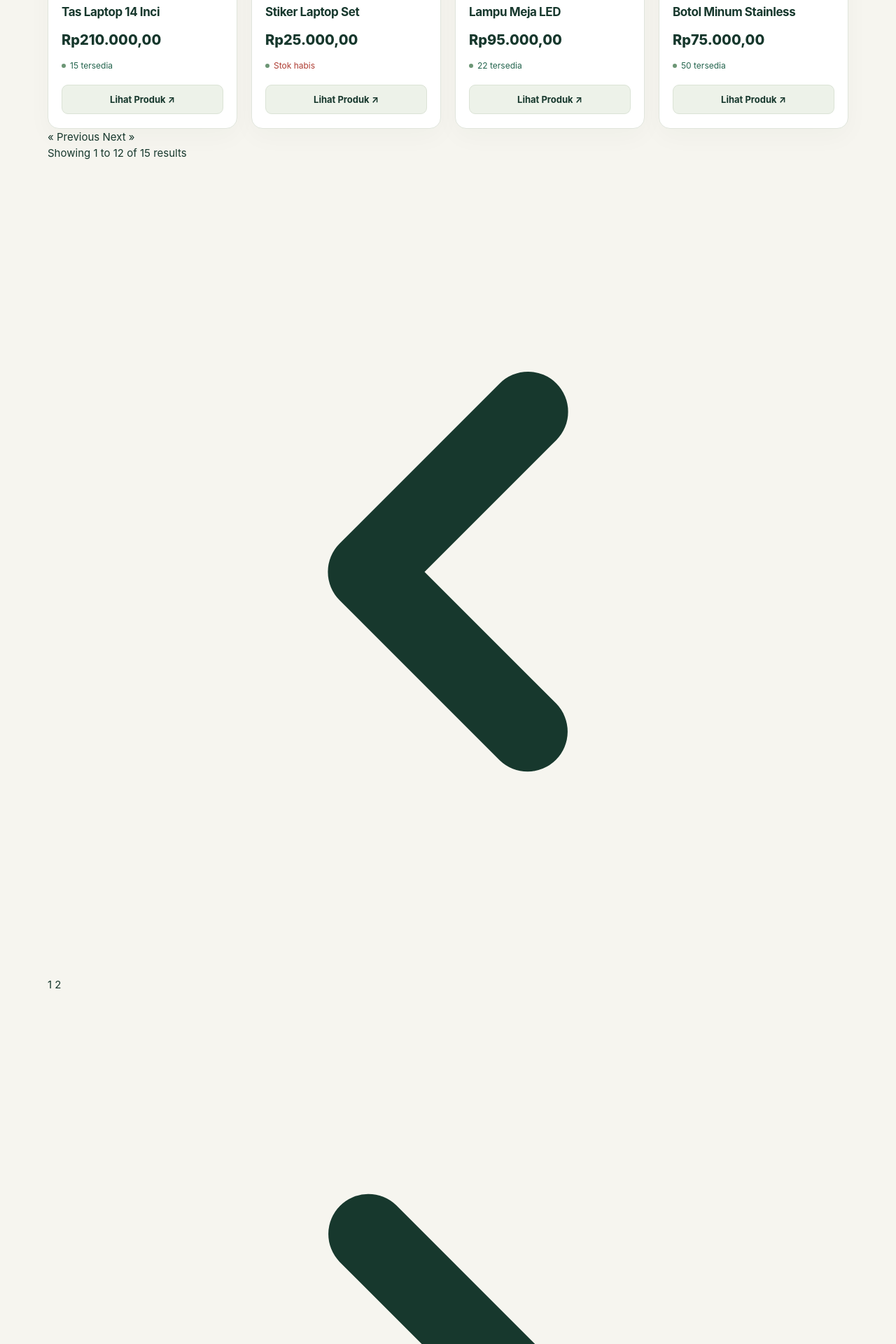
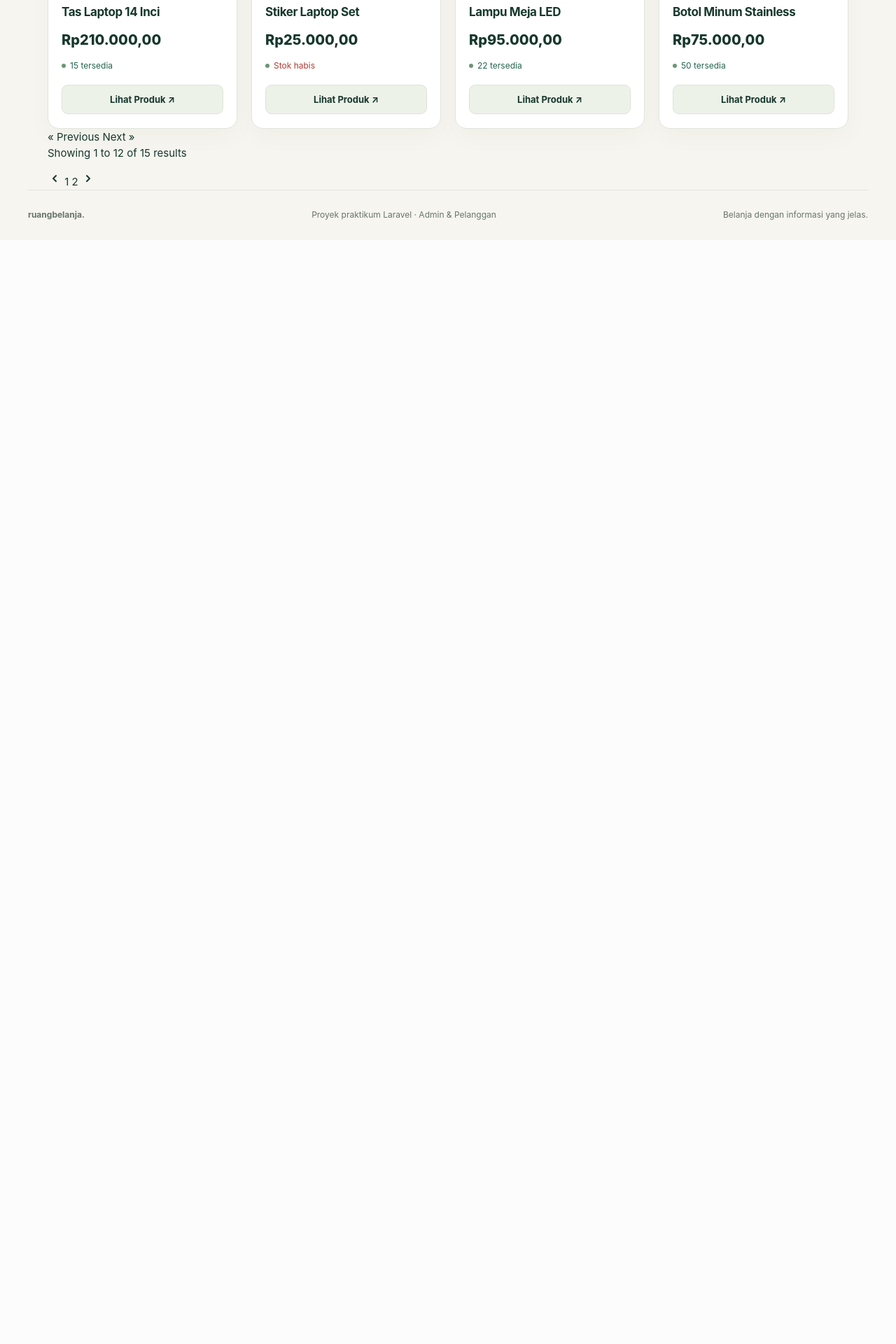
Before and after one commit to athacodings/laravel-online-sales, a Laravel app: page / in a window 1280 px wide. Shown: the part 1906-3826 px from the top of the page at 70% size. After the commit the page ends 2249 px from the top, so only its background shows below. Run offline with Laravel 12, Linux system fonts and the light colour scheme; data comes from the database, SQL or seed files in the repository.

Commit message:
fix(ui): constrain pagination SVG size in store.css

```diff
--- a/public/css/store.css
+++ b/public/css/store.css
@@ -880,3 +880,17 @@ hr {
         font-size: 23px
     }
 }
+svg.w-5.h-5,
+svg.w-4.h-4,
+[aria-label*="Previous"] svg,
+[aria-label*="Next"] svg,
+[aria-label*="Pagination"] svg {
+    width: 1.25rem !important;
+    height: 1.25rem !important;
+    max-width: 1.25rem !important;
+    max-height: 1.25rem !important;
+    min-width: 0 !important;
+    min-height: 0 !important;
+    flex-shrink: 0 !important;
+    display: inline-block !important;
+}
```
